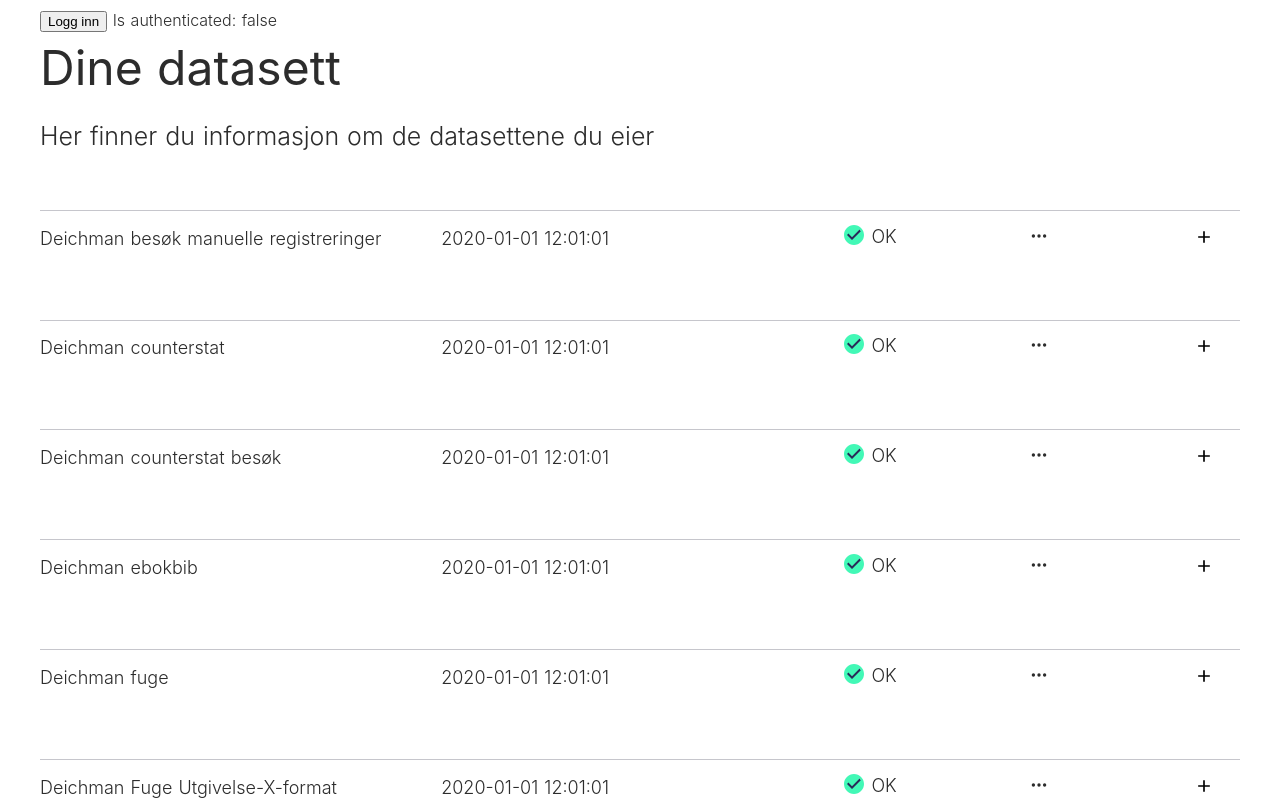
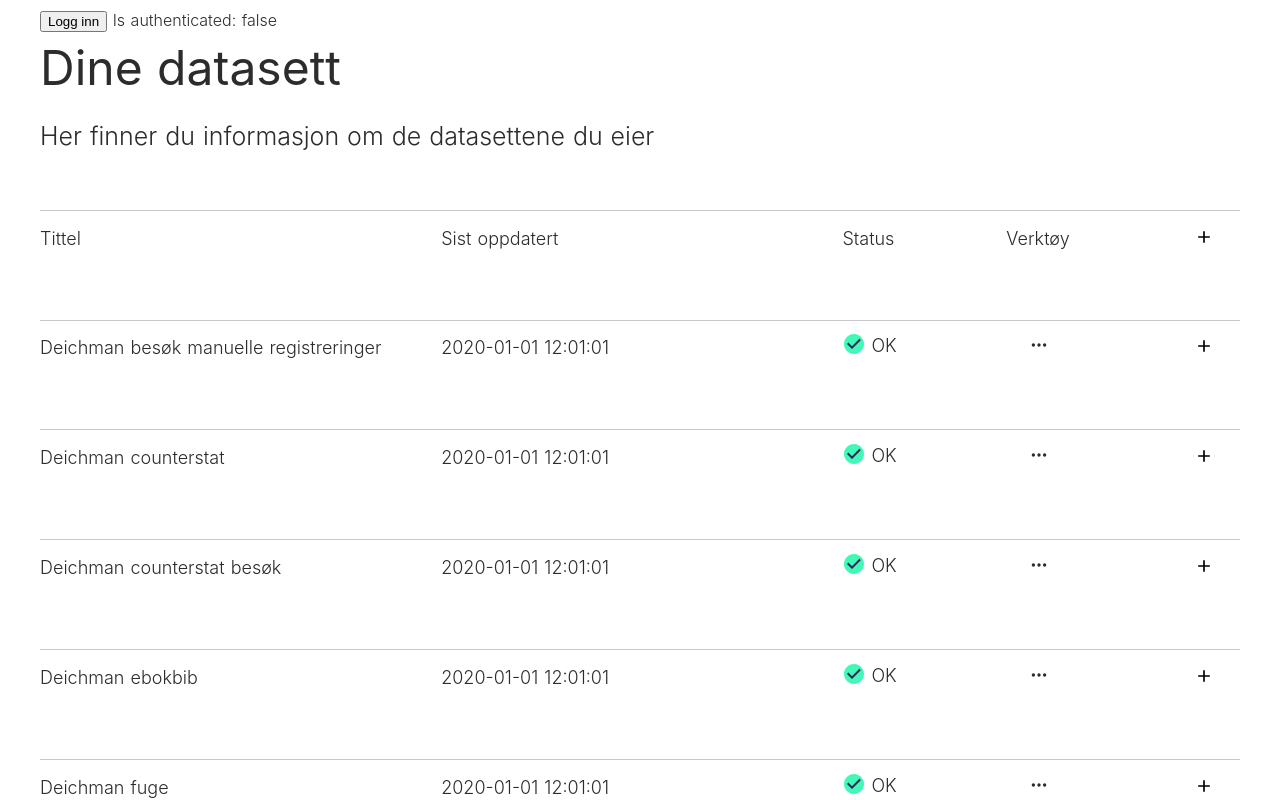
Before and after one commit to oslokommune/dataplatform-frontend, a Vue app: page /#/ in a window 1280 px wide. Shown: the top 800 px of the page. Built offline with nearby package versions, Linux system fonts and the light colour scheme; no server answers.

Commit message:
DP-1102: Add header-lables

```diff
--- a/src/components/DatasetList/Home.vue
+++ b/src/components/DatasetList/Home.vue
@@ -10,6 +10,23 @@
       <p>Her finner du informasjon om de datasettene du eier</p>
     </div>
     <div class="dataset-list" v-if="datasets.length > 0">
+      <ExpandableRow :header="true">
+        <template v-slot:title>
+          <p>Tittel</p>
+        </template>
+        <template v-slot:date>
+          <p>Sist oppdatert</p>
+        </template>
+        <template v-slot:status>
+          <p>Status</p>
+        </template>
+        <template v-slot:edit>
+          <p>Verktøy</p>
+        </template>
+        <template v-slot:details>
+          <p>Detaljer</p>
+        </template>
+      </ExpandableRow>
       <ExpandableRow
         v-for="datasetobject in filteredDatasets"
         :key="datasetobject.id"
```
